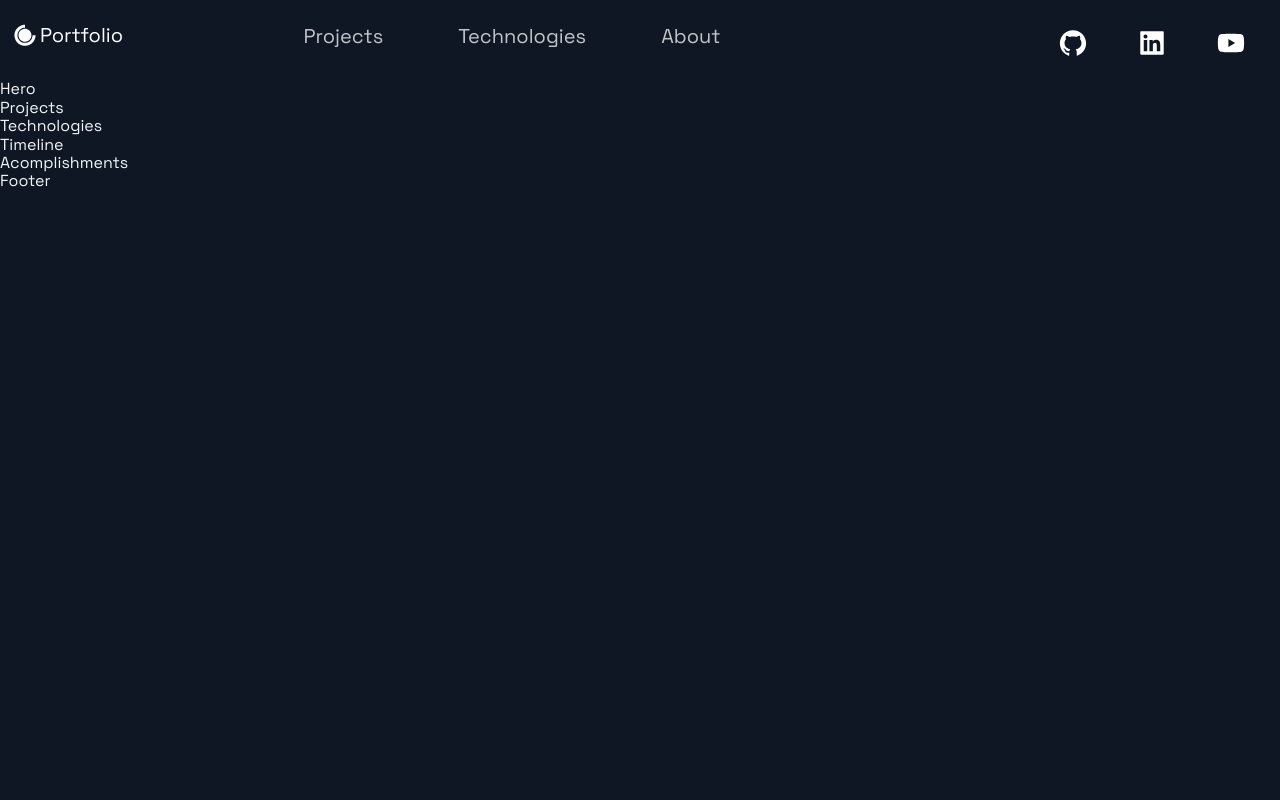
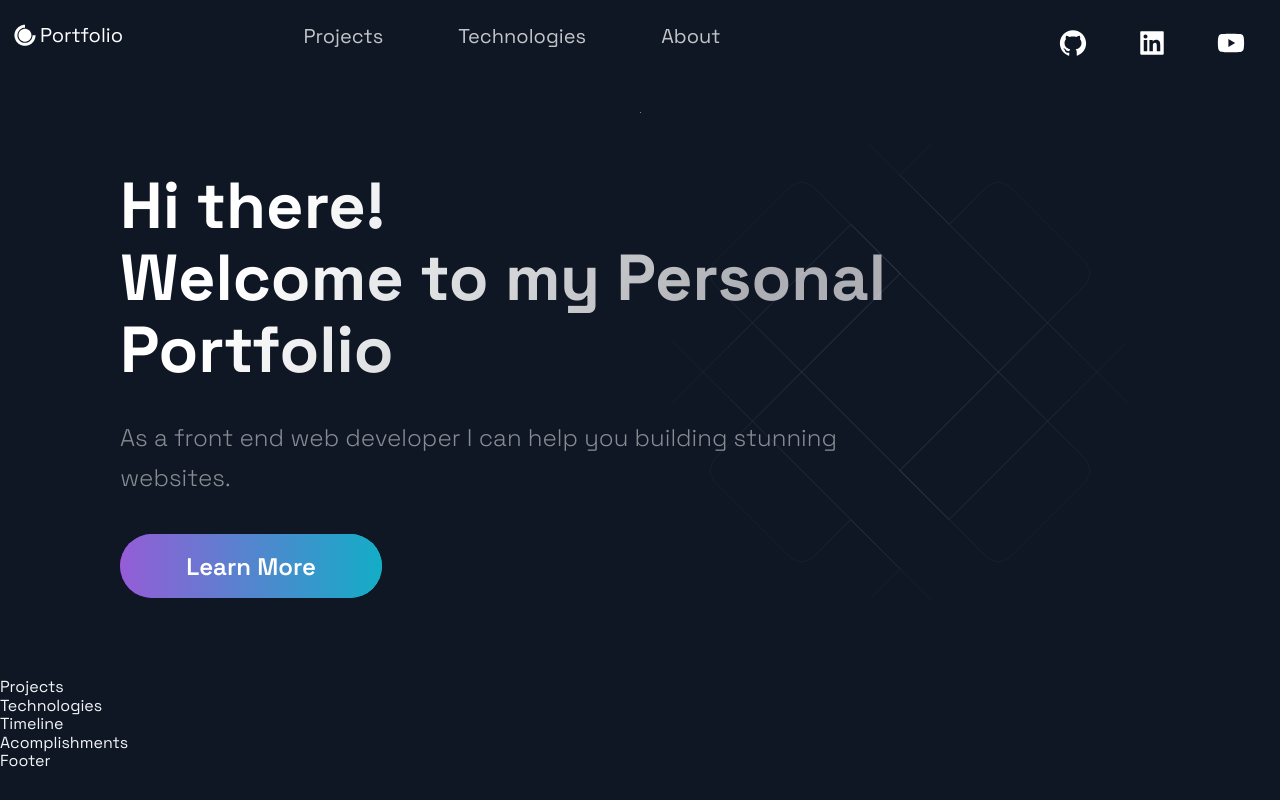
Before and after one commit to laszlosomogyimusic/laszlosomogyimusic.com-portfolio, a Next.js app: page / in a window 1280 px wide. Built offline with nearby package versions, Linux system fonts and the light colour scheme.

Commit message:
Hero Finished

```diff
--- a/src/components/Hero/Hero.js
+++ b/src/components/Hero/Hero.js
@@ -4,10 +4,19 @@ import { Section, SectionText, SectionTitle } from '../../styles/GlobalComponent
 import Button from '../../styles/GlobalComponents/Button';
 import { LeftSection } from './HeroStyles';
 
-const Hero = (props) => (
-  <div>
-    Hero
-  </div>
+const Hero = () => (
+  <Section row nopadding>
+    <LeftSection>
+      <SectionTitle main center>
+        Hi there! <br />
+        Welcome to my Personal Portfolio
+      </SectionTitle>
+      <SectionText>
+        As a front end web developer I can help you building stunning websites.
+      </SectionText>
+      <Button onClick={() => window.location = "https://google.com"}>Learn More</Button>
+    </LeftSection>
+  </Section>
 );
 
 export default Hero;
--- a/src/pages/index.js
+++ b/src/pages/index.js
@@ -10,10 +10,10 @@ import { Section } from '../styles/GlobalComponents';
 const Home = () => {
   return (
     <Layout>
-      {/* <Section grid> */}
+      <Section grid>
         <Hero />
-        {/* <BgAnimation /> */}
-      {/* </Section> */}
+        <BgAnimation />
+      </Section>
       <Projects />
       <Technologies />
       <Timeline />
```
